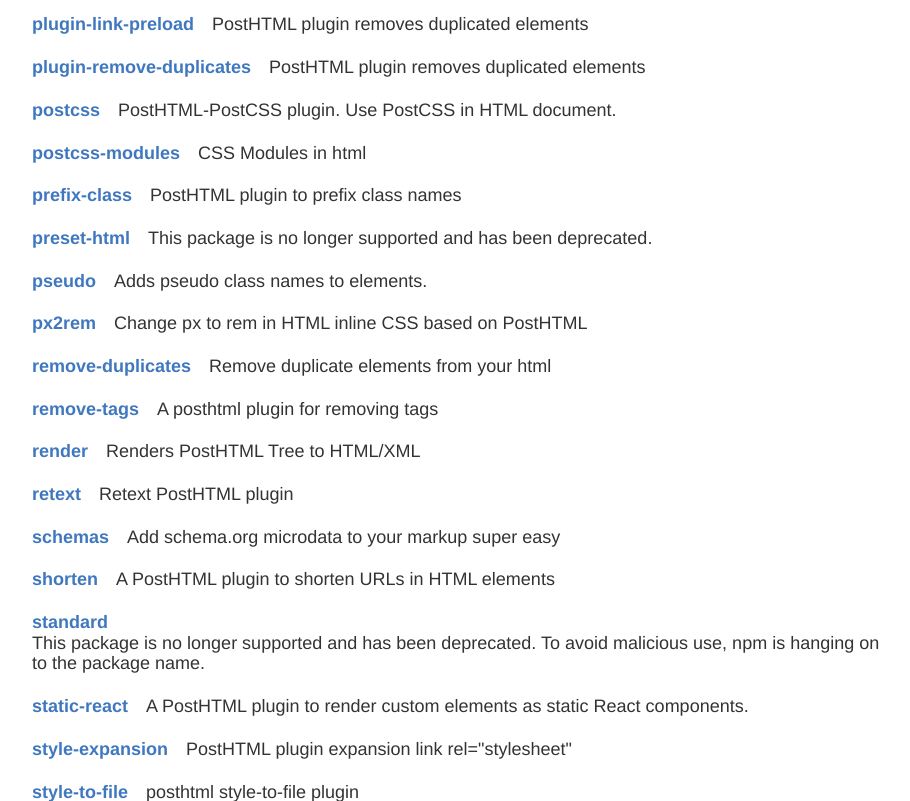
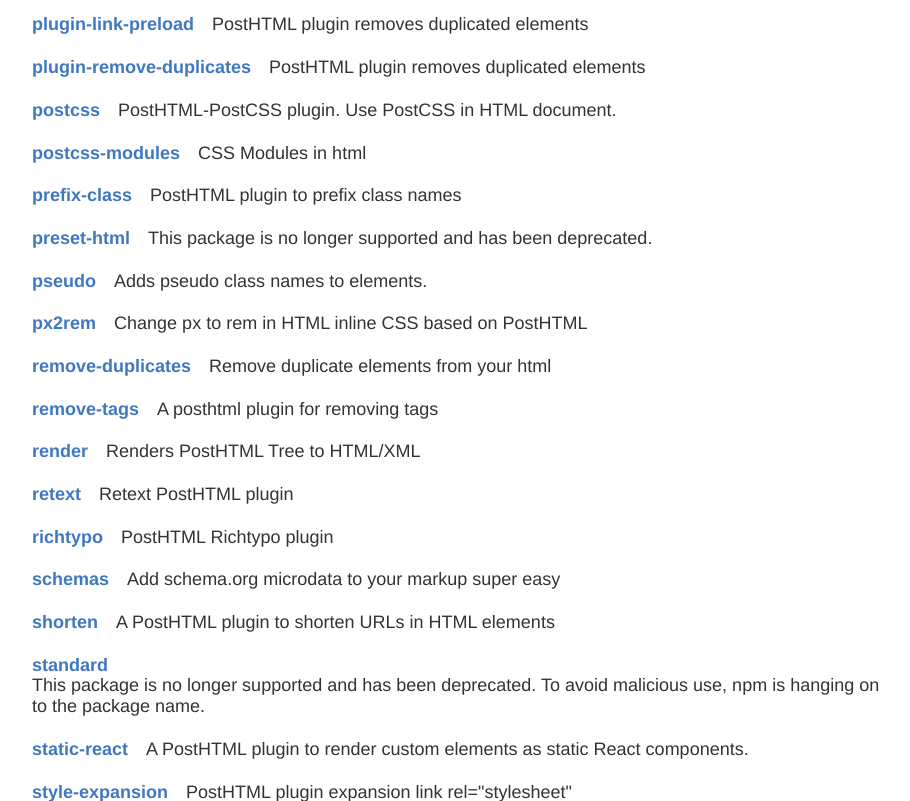
Before and after one commit to posthtml/posthtml-plugins, a website: page index.html in a window 1280 px wide. Shown: the part 2229-3030 px from the top of the page, without its empty margins (178-1088 px from the left). Drawn offline with Linux system fonts and the light colour scheme.

Commit message:
Re-build index

```diff
--- a/index.html
+++ b/index.html
@@ -210,7 +210,7 @@
                     <span class="Plugin_name">
                         <a href="https://github.com/posthtml/posthtml-include" class="Plugin_link base_link">include</a>
                     </span>
-                    <span class="Plugin_description">Include file in HTML</span>
+                    <span class="Plugin_description">Include files in HTML</span>
                 </li>
                 <li class="Plugin_wrapper">
                     <span class="Plugin_name">
@@ -394,6 +394,12 @@
                 </li>
                 <li class="Plugin_wrapper">
                     <span class="Plugin_name">
+                        <a href="https://github.com/Grawl/posthtml-richtypo" class="Plugin_link base_link">richtypo</a>
+                    </span>
+                    <span class="Plugin_description">PostHTML Richtypo plugin</span>
+                </li>
+                <li class="Plugin_wrapper">
+                    <span class="Plugin_name">
                         <a href="https://github.com/jonathantneal/posthtml-schemas" class="Plugin_link base_link">schemas</a>
                     </span>
                     <span class="Plugin_description">Add schema.org microdata to your markup super easy</span>
```
